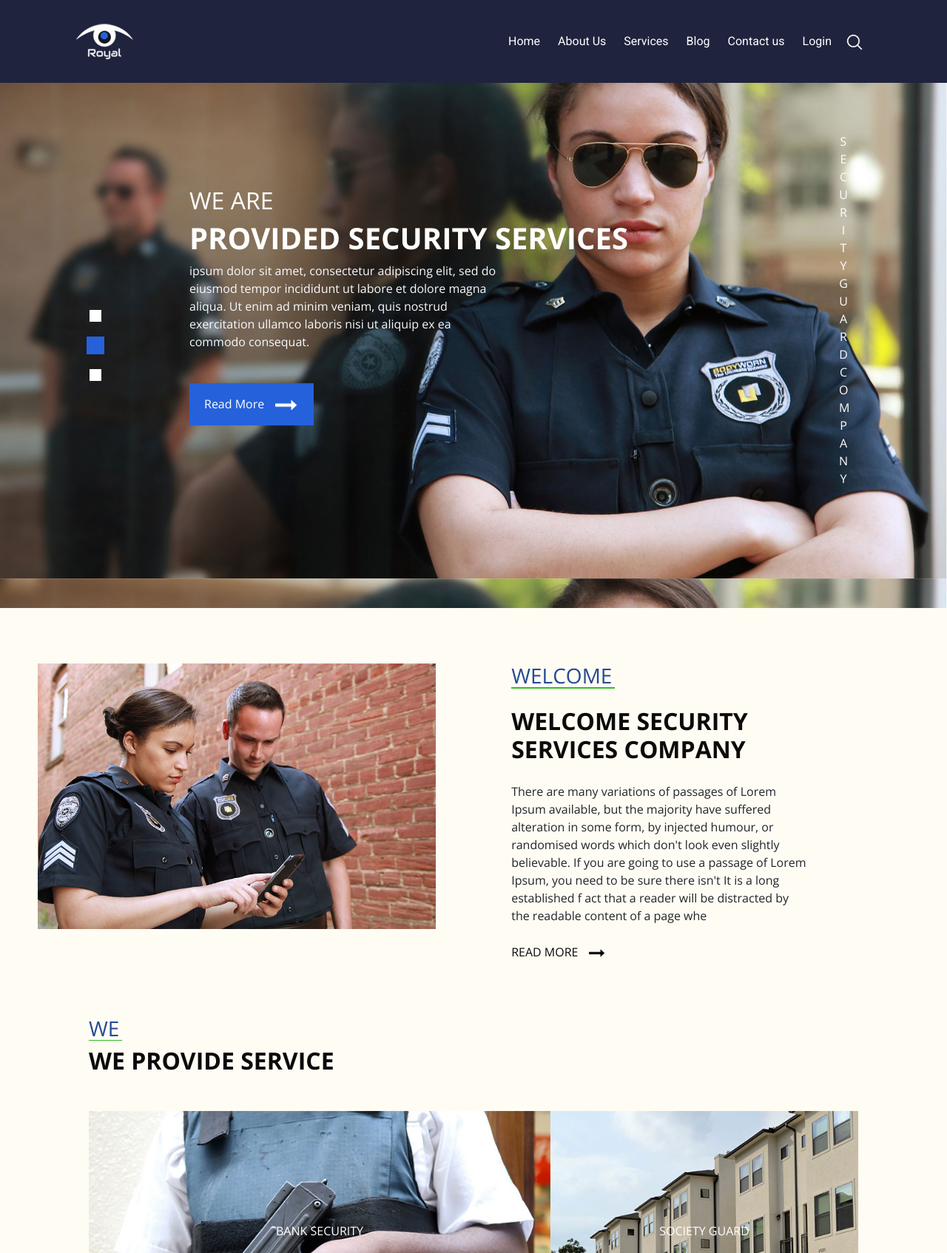
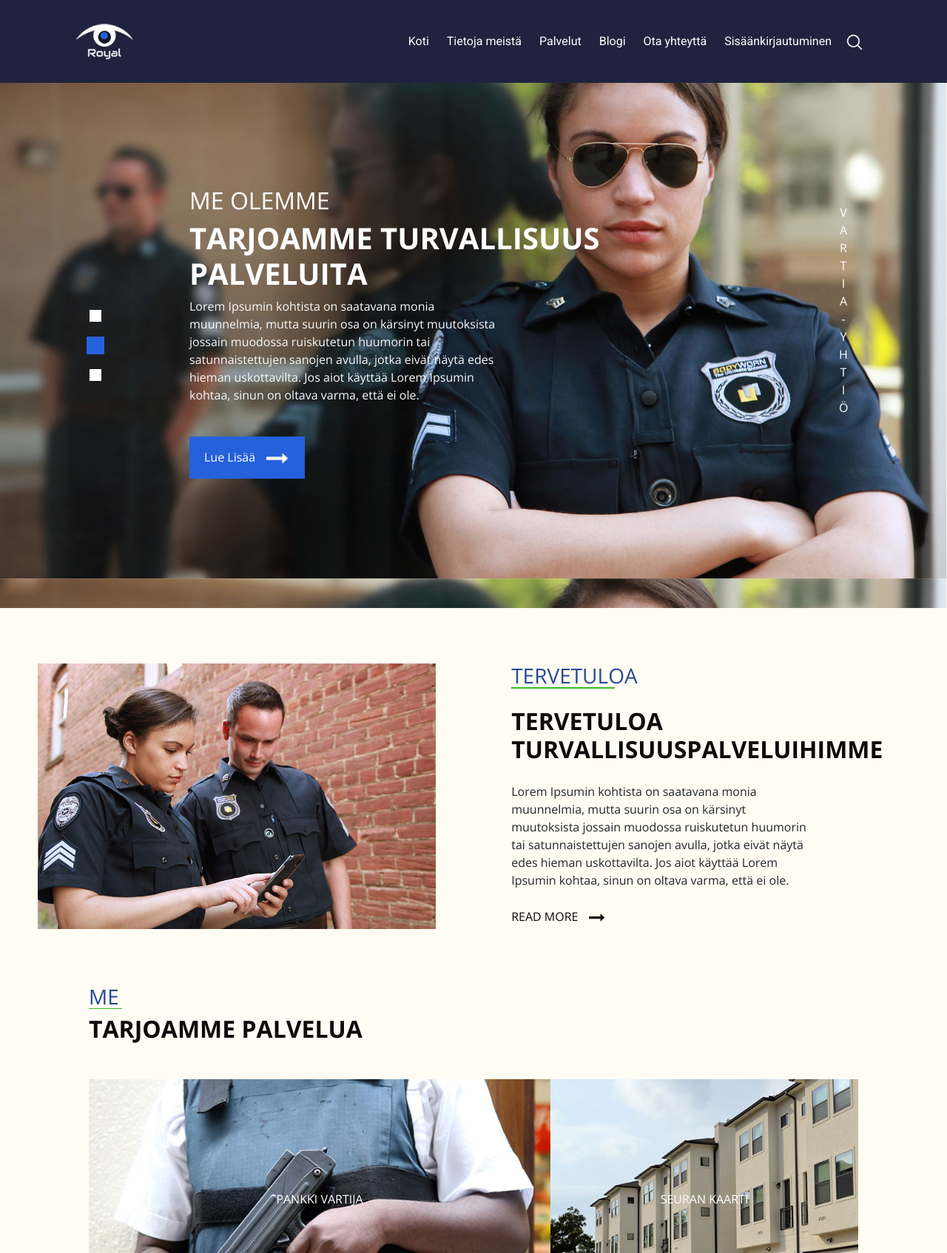
Before and after one commit to niklasboii/niklas.eloranta.github.io, a plain HTML site: page demo3/index.html in a window 1280 px wide. Shown: the top 1694 px of the page at 74% size. Drawn offline with nearby package versions, Linux system fonts and the light colour scheme; some packages are replaced by stand-ins of ours.

Commit message:
Update index.html
j

```diff
--- a/demo3/index.html
+++ b/demo3/index.html
@@ -12,7 +12,7 @@
   <meta name="description" content="" />
   <meta name="author" content="" />
 
-  <title>Royal</title>
+  <title>Rojaali</title>
 
   <!-- slider stylesheet -->
   <link rel="stylesheet" type="text/css"
@@ -48,22 +48,22 @@
         <div class="collapse navbar-collapse" id="navbarSupportedContent">
           <ul class="navbar-nav ml-auto mr-2">
             <li class="nav-item active">
-              <a class="nav-link" href="index.html">Home <span class="sr-only">(current)</span></a>
+              <a class="nav-link" href="index.html">Koti <span class="sr-only">(current)</span></a>
             </li>
             <li class="nav-item">
-              <a class="nav-link" href="about.html">About Us </a>
+              <a class="nav-link" href="about.html">Tietoja meistä </a>
             </li>
             <li class="nav-item">
-              <a class="nav-link" href="service.html">Services</a>
+              <a class="nav-link" href="service.html">Palvelut</a>
             </li>
             <li class="nav-item">
-              <a class="nav-link" href="blog.html">Blog</a>
+              <a class="nav-link" href="blog.html">Blogi</a>
             </li>
             <li class="nav-item">
-              <a class="nav-link" href="contact.html">Contact us</a>
+              <a class="nav-link" href="contact.html">Ota yhteyttä</a>
             </li>
             <li class="nav-item">
-              <a class="nav-link" href="#">Login </a>
+              <a class="nav-link" href="#">Sisäänkirjautuminen </a>
             </li>
           </ul>
           <form class="form-inline my-2 my-lg-0">
@@ -90,42 +90,7 @@
           <div class="slider_box">
             <div class="fixed_company-detail">
               <p>
-                Security Guard Company
-              </p>
-            </div>
-            <div class="slider-detail">
-              <div class="slider_detail-heading">
-                <h2>
-                  We Are
-                </h2>
-                <h1>
-                  Provided security services
-                </h1>
-              </div>
-              <div class="slider_detail-text">
-                <p>
-                  ipsum dolor sit amet, consectetur adipiscing elit, sed do
-                  eiusmod tempor incididunt ut labore et dolore magna aliqua.
-                  Ut enim ad minim veniam, quis nostrud exercitation ullamco
-                  laboris nisi ut aliquip ex ea commodo consequat.
-                </p>
-              </div>
-              <div class="slider_detail-btn">
-                <a href="">
-                  <span>
-                    Read More
-                  </span>
-                  <img src="images/arrow.png" alt="" class="ml-2" />
-                </a>
-              </div>
-            </div>
-          </div>
-        </div>
-        <div class="carousel-item">
-          <div class="slider_box">
-            <div class="fixed_company-detail">
-              <p>
-                Security Guard Company
+                Vartia-yhtiö
               </p>
             </div>
             <div class="slider-detail">
@@ -139,16 +104,17 @@
               </div>
               <div class="slider_detail-text">
                 <p>
-                  ipsum dolor sit amet, consectetur adipiscing elit, sed do
-                  eiusmod tempor incididunt ut labore et dolore magna aliqua.
-                  Ut enim ad minim veniam, quis nostrud exercitation ullamco
-                  laboris nisi ut aliquip ex ea commodo consequat.
+                  Lorem Ipsumin kohtista on saatavana monia muunnelmia,
+                  mutta suurin osa on kärsinyt muutoksista jossain muodossa
+                  ruiskutetun huumorin tai satunnaistettujen sanojen avulla,
+                  jotka eivät näytä edes hieman uskottavilta. Jos aiot käyttää
+                  Lorem Ipsumin kohtaa, sinun on oltava varma, että ei ole.
                 </p>
               </div>
               <div class="slider_detail-btn">
                 <a href="">
                   <span>
-                    Read More
+                    Lue Lisää
                   </span>
                   <img src="images/arrow.png" alt="" class="ml-2" />
                 </a>
@@ -160,30 +126,71 @@
           <div class="slider_box">
             <div class="fixed_company-detail">
               <p>
-                Security Guard Company
+                Vartia-yhtiö
               </p>
             </div>
             <div class="slider-detail">
               <div class="slider_detail-heading">
                 <h2>
-                  We Are
+                  ME OLEMME
                 </h2>
                 <h1>
-                  Provided security services
+                  Tarjoamme turvallisuus palveluita
                 </h1>
               </div>
               <div class="slider_detail-text">
                 <p>
-                  ipsum dolor sit amet, consectetur adipiscing elit, sed do
-                  eiusmod tempor incididunt ut labore et dolore magna aliqua.
-                  Ut enim ad minim veniam, quis nostrud exercitation ullamco
-                  laboris nisi ut aliquip ex ea commodo consequat.
+                  Lorem Ipsumin kohtista on saatavana monia muunnelmia,
+                  mutta suurin osa on kärsinyt muutoksista jossain muodossa
+                  ruiskutetun huumorin tai satunnaistettujen sanojen avulla,
+                  jotka eivät näytä edes hieman uskottavilta. Jos aiot käyttää
+                  Lorem Ipsumin kohtaa, sinun on oltava varma, että ei ole.
+
+
                 </p>
               </div>
               <div class="slider_detail-btn">
                 <a href="">
                   <span>
-                    Read More
+                    Lue Lisää
+                  </span>
+                  <img src="images/arrow.png" alt="" class="ml-2" />
+                </a>
+              </div>
+            </div>
+          </div>
+        </div>
+        <div class="carousel-item">
+          <div class="slider_box">
+            <div class="fixed_company-detail">
+              <p>
+                Vartija-yhtiö
+              </p>
+            </div>
+            <div class="slider-detail">
+              <div class="slider_detail-heading">
+                <h2>
+                  ME OLEMMME
+                </h2>
+                <h1>
+                  Tarjoamme turvallisuus palveluita
+                </h1>
+              </div>
+              <div class="slider_detail-text">
+                <p>
+                  Lorem Ipsumin kohtista on saatavana monia muunnelmia,
+                  mutta suurin osa on kärsinyt muutoksista jossain muodossa
+                  ruiskutetun huumorin tai satunnaistettujen sanojen avulla,
+                  jotka eivät näytä edes hieman uskottavilta. Jos aiot käyttää
+                  Lorem Ipsumin kohtaa, sinun on oltava varma, että ei ole.
+
+
+                </p>
+              </div>
+              <div class="slider_detail-btn">
+                <a href="">
+                  <span>
+                    Lue Lisää
                   </span>
                   <img src="images/arrow.png" alt="" class="ml-2" />
                 </a>
@@ -194,11 +201,11 @@
       </div>
       <a class="carousel-control-prev" href="#carouselExampleIndicators" role="button" data-slide="prev">
         <span class="carousel-control-prev-icon" aria-hidden="true"></span>
-        <span class="sr-only">Previous</span>
+        <span class="sr-only">Takaisin</span>
       </a>
       <a class="carousel-control-next" href="#carouselExampleIndicators" role="button" data-slide="next">
         <span class="carousel-control-next-icon" aria-hidden="true"></span>
-        <span class="sr-only">Next</span>
+        <span class="sr-only">Seuraava</span>
       </a>
     </div>
   </section>
@@ -217,19 +224,17 @@
         <div class=" col-md-6">
           <div class="welcome_detail">
             <h3>
-              Welcome
+              Tervetuloa
             </h3>
             <h2>
-              Welcome security services Company
+              Tervetuloa turvallisuuspalveluihimme
             </h2>
             <p>
-              There are many variations of passages of Lorem Ipsum available,
-              but the majority have suffered alteration in some form, by
-              injected humour, or randomised words which don't look even
-              slightly believable. If you are going to use a passage of Lorem
-              Ipsum, you need to be sure there isn't It is a long established
-              f act that a reader will be distracted by the readable content
-              of a page whe
+              Lorem Ipsumin kohtista on saatavana monia muunnelmia,
+              mutta suurin osa on kärsinyt muutoksista jossain muodossa
+              ruiskutetun huumorin tai satunnaistettujen sanojen avulla,
+              jotka eivät näytä edes hieman uskottavilta. Jos aiot käyttää
+              Lorem Ipsumin kohtaa, sinun on oltava varma, että ei ole.
             </p>
             <div class="welcome_detail-btn">
               <a href="">
@@ -251,30 +256,30 @@
     <div class="container">
       <div class="service_detail">
         <h3>
-          We
+          Me
         </h3>
         <h2>
-          we provide service
+          Tarjoamme palvelua
         </h2>
       </div>
       <div class="service_img-container">
         <div class="service_img-box i-box-1">
-          <a href=""> Bank security</a>
+          <a href=""> Pankki vartija</a>
         </div>
         <div class="service_img-box i-box-2">
-          <a href="">society Guard </a>
+          <a href="">Seuran Kaarti </a>
         </div>
         <div class="service_img-box i-box-3">
-          <a href="">Hotel Security </a>
+          <a href="">Hotellin Vartija </a>
         </div>
         <div class="service_img-box i-box-4">
-          <a href=""> Home security</a>
+          <a href=""> Koti vartija</a>
         </div>
       </div>
       <div class="service_btn">
         <a href="">
           <span>
-            Read More
+            Lue Lisää
           </span>
           <img src="images/arrow-black.png" alt="" class="ml-2" />
         </a>
@@ -287,29 +292,29 @@
 
   <section class="security_section layout_padding">
     <h3>
-      Security
+      Vartija
 
 
     </h3>
     <h2>
-      Our Guard
+      Vartijamme
     </h2>
     <div class="security_container">
       <div class="carousel-wrap">
         <div class="owl-carousel">
           <div class="item">
             <div class="security_img-box i-box-1">
-              <a href=""> View More</a>
+              <a href=""> Näytä lisää</a>
             </div>
           </div>
           <div class="item">
             <div class="security_img-box i-box-2">
-              <a href=""> View More</a>
+              <a href=""> Näytä lisää</a>
             </div>
           </div>
           <div class="item">
             <div class="security_img-box i-box-3">
-              <a href=""> View More</a>
+              <a href=""> Näytä lisää</a>
             </div>
           </div>
 
@@ -319,7 +324,7 @@
     <div class="security_btn">
       <a href="">
         <span>
-          Read More
+          Lue Lisää
         </span>
         <img src="images/arrow-black.png" alt="" class="ml-2" />
       </a>
@@ -344,20 +349,25 @@
               Our
             </h3>
             <h2>
-              Success Stories
+              Menestystarinoita
             </h2>
             <p>
-              It is a long established fact that a reader will be distracted by the readable content of a page when
-              looking at its layout. The point of using Lorem Ipsum is that it has a more-or-less normal distribution of
-              letters, as opposed to using 'Content here, content here', making it look like readable English. Many
-              desktop publishing packages and web page editors now use Lorem Ipsum as their default model text, and a
-              search for 'lorem ipsum' will uncover many web sites still in their infancy. Various versions have evolved
-              over the years, sometimes by accident, sometimes on purpose (injected humour and the like).
+              On jo kauan vakiintunut tosiasia, että sivun luettava sisältö
+               häiritsee lukijaa, kun tarkastellaan sen asettelua.
+               Lorem Ipsumin käytön tarkoituksena on, että sillä on
+               enemmän tai vähemmän normaali kirjainten jakelu sen sijaan,
+               että se käyttäisi "Sisältöä täällä, sisältöä täällä",
+               mikä saa sen näyttämään luettavalta englannilta. Monet työpöydän
+               julkaisupaketit ja verkkosivueditorit käyttävät nyt Lorem Ipsumia
+               oletusmallitekstinä, ja haku "lorem ipsum" paljastaa monia verkkosivustoja,
+               jotka ovat vielä lapsenkengissä. Vuosien varrella on kehittynyt
+               erilaisia versioita, joskus vahingossa, joskus tarkoituksella
+               (ruiskutettu huumori ja vastaavat).
             </p>
             <div class="story_detail-btn">
               <a href="">
                 <span>
-                  Read More
+                  Lue LIsää
                 </span>
                 <img src="images/arrow-black.png" alt="" class="ml-2" />
               </a>
@@ -408,15 +418,17 @@
         <div class=" col-md-4 info_detail">
           <div>
             <p>
-              There are many variations of passages of Lorem Ipsum available, but the majority have suffered alteration
-              in some form, by injected humour, or randomised words which don't look even slightly believable.
+              Lorem Ipsumin kohtista on saatavana monia muunnelmia,
+              mutta suurin osa on kärsinyt muutoksista jossain muodossa
+              ruiskutetun huumorin tai satunnaistettujen sanojen avulla,
+              jotka eivät näytä edes hieman uskottavilta.
             </p>
           </div>
         </div>
         <div class=" col-md-4 address_container">
           <div>
             <h3>
-              Address:
+              Osoite:
             </h3>
             <div class="address_link-container">
               <a href="">
@@ -426,13 +438,13 @@
               </a>
               <a href="">
                 <img src="images/phone.png" alt="">
-                <span> Tel: +1 123 456 789
+                <span> Puhelin: +1 123 456 789
                 </span>
               </a>
               <a href="">
                 <img src="images/mail.png" alt="">
                 <span>
-                  Email: demo@gmail.com
+                  Sähköposti: demo3@gmail.com
                 </span>
               </a>
             </div>
@@ -442,14 +454,14 @@
           <div>
             <div>
               <h3>
-                newsletter
+                Uutiskirje
 
               </h3>
               <form action="">
                 <input type="email" placeholder="ENTER YOUR EMAIL">
                 <div>
                   <button type="submit">
-                    Subscribe
+                    Tilaa
                   </button>
                 </div>
               </form>
@@ -480,8 +492,8 @@
   <!-- footer section -->
   <section class="container-fluid footer_section">
     <p>
-      Copyright &copy; 2019 All Rights Reserved By
-      <a href="https://html.design/">Free Html Templates</a>
+      Tekijänoikeus &copy; 2019 Kaikki oikeudet pidätetään
+      <a href="https://html.design/">Ilmaiset Html-mallit</a>
     </p>
   </section>
   <!-- footer section -->
```
